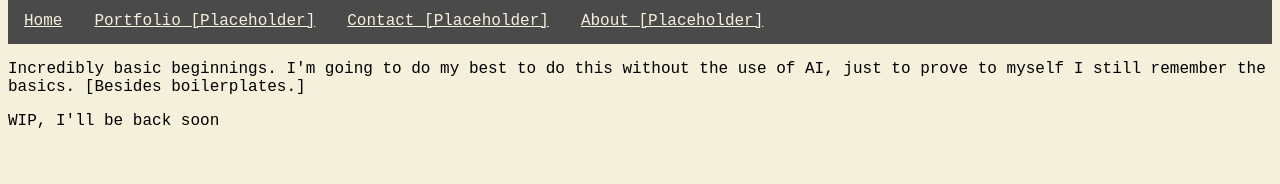
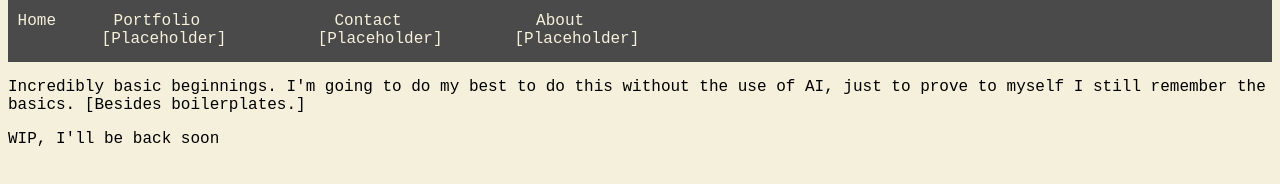
Before and after one commit to LikeADarnFiddle/LikeADarnFiddle.github.io, a plain HTML site: page index.html in a window 1280 px wide. Shown: the part 168-352 px from the top of the page. Drawn offline with Linux system fonts and the light colour scheme; a script that the page names is missing; a web font is replaced by a local one.

Commit message:
swap left/right padding for % value, remove underlines

```diff
--- a/styles/index.css
+++ b/styles/index.css
@@ -37,7 +37,8 @@ li a {
   display: block;
   color: #F4F0DB;
   text-align: center;
-  padding: 14px 16px;
+  padding: 14px 25%;
+  text-decoration: none;
 }
 
 li a:hover {
```
